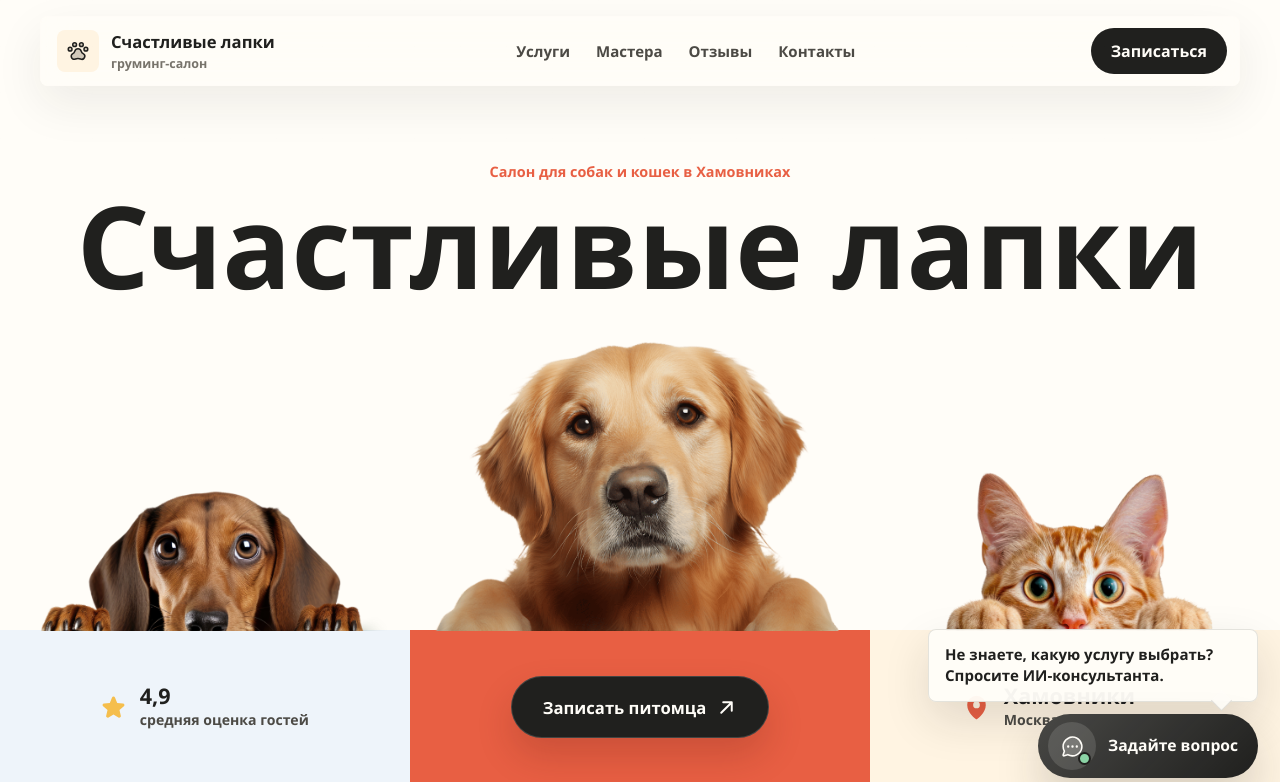
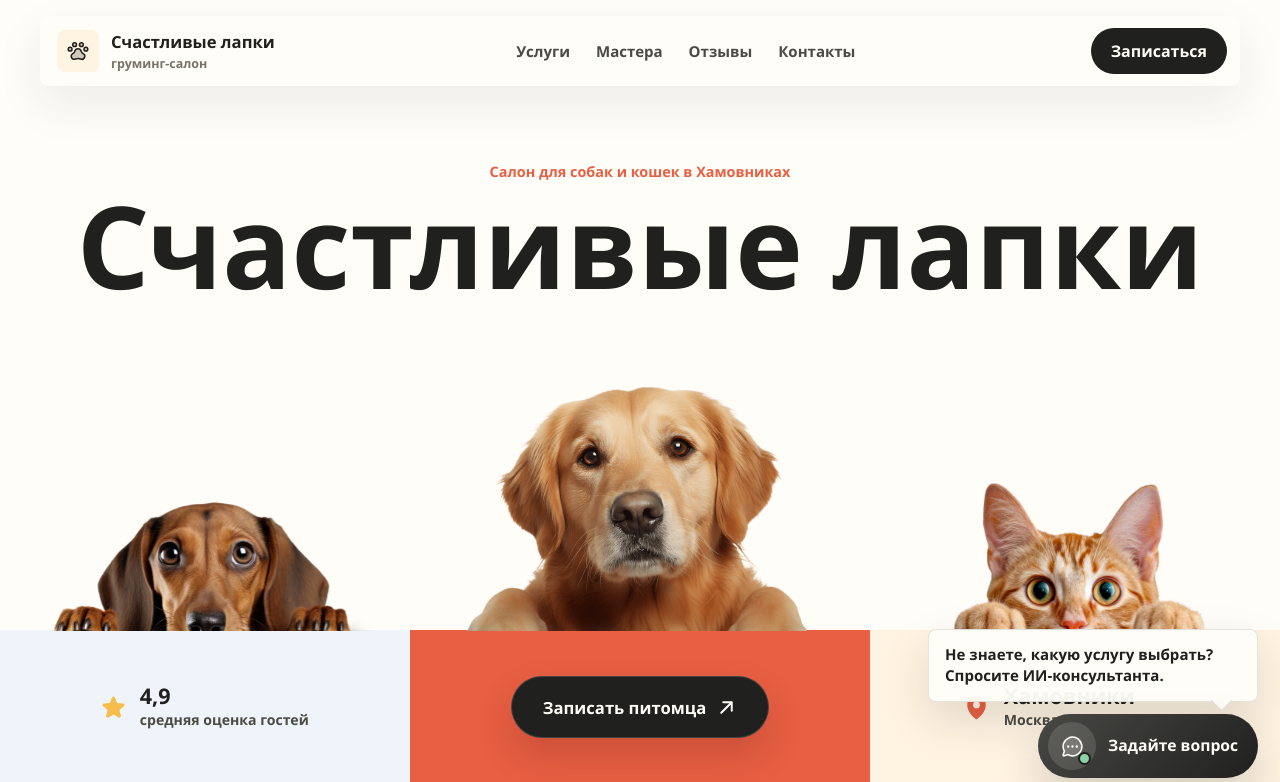
Before and after one commit to shitovlev123/happy-paws-grooming, a React (Vite) app: page / in a window 1280 px wide. Shown: the top 782 px of the page. Built offline with nearby package versions, Linux system fonts and the light colour scheme.

Commit message:
Refine hero entrance choreography

```diff
--- a/src/components/Hero.tsx
+++ b/src/components/Hero.tsx
@@ -31,10 +31,12 @@ export const Hero = () => (
           <img src="/cozypaws/pet-center.png" alt="" />
         </div>
         <div className="hero-panel hero-panel-action">
-          <a className="button hero-booking-button" href="#booking">
-            Записать питомца
-            <ArrowUpRight size={21} weight="bold" />
-          </a>
+          <div className="hero-booking-wrap">
+            <a className="button hero-booking-button" href="#booking">
+              Записать питомца
+              <ArrowUpRight size={21} weight="bold" />
+            </a>
+          </div>
         </div>
       </div>
 
--- a/src/index.css
+++ b/src/index.css
@@ -251,10 +251,11 @@ video {
 
 .hero-inner {
   position: relative;
-  z-index: 1;
+  z-index: 3;
   width: min(1200px, calc(100% - 32px));
   margin: 0 auto;
   padding: 160px 0 320px;
+  pointer-events: none;
 }
 
 .hero-copy {
@@ -363,6 +364,12 @@ video {
 .hero-panel-action {
   background: var(--accent);
   pointer-events: auto;
+}
+
+.hero-booking-wrap {
+  display: flex;
+  align-items: center;
+  justify-content: center;
 }
 
 .hero-panel-location {
@@ -1786,7 +1793,31 @@ textarea:focus {
 @keyframes hero-pet-rise {
   from {
     opacity: 0;
-    transform: translateY(72px);
+    transform: translateY(96px);
+  }
+
+  to {
+    opacity: 1;
+    transform: translateY(0);
+  }
+}
+
+@keyframes hero-panel-rise {
+  from {
+    opacity: 0;
+    transform: translateY(100%);
+  }
+
+  to {
+    opacity: 1;
+    transform: translateY(0);
+  }
+}
+
+@keyframes hero-booking-in {
+  from {
+    opacity: 0;
+    transform: translateY(24px);
   }
 
   to {
@@ -1820,20 +1851,40 @@ textarea:focus {
     animation-delay: 260ms;
   }
 
-  .hero-pet-column {
+  .hero-pet-crop {
     animation: hero-pet-rise 980ms var(--ease) both;
   }
 
-  .hero-pet-left {
-    animation-delay: 360ms;
-  }
-
-  .hero-pet-center {
-    animation-delay: 220ms;
-  }
-
-  .hero-pet-right {
-    animation-delay: 440ms;
+  .hero-pet-left .hero-pet-crop {
+    animation-delay: 300ms;
+  }
+
+  .hero-pet-center .hero-pet-crop {
+    animation-delay: 180ms;
+  }
+
+  .hero-pet-right .hero-pet-crop {
+    animation-delay: 380ms;
+  }
+
+  .hero-panel {
+    animation: hero-panel-rise 760ms var(--ease) both;
+  }
+
+  .hero-panel-rating {
+    animation-delay: 660ms;
+  }
+
+  .hero-panel-action {
+    animation-delay: 560ms;
+  }
+
+  .hero-panel-location {
+    animation-delay: 740ms;
+  }
+
+  .hero-booking-wrap {
+    animation: hero-booking-in 620ms var(--ease) 900ms both;
   }
 
   .hero-pet-left .hero-pet-crop img {
@@ -1865,6 +1916,17 @@ textarea:focus {
   }
 }
 
+@media (min-width: 1081px) and (max-height: 820px) {
+  .hero-pet-left .hero-pet-crop,
+  .hero-pet-right .hero-pet-crop {
+    width: 82%;
+  }
+
+  .hero-pet-center .hero-pet-crop {
+    width: 78%;
+  }
+}
+
 @media (max-width: 1080px) {
   .site-header {
     top: 10px;
```
